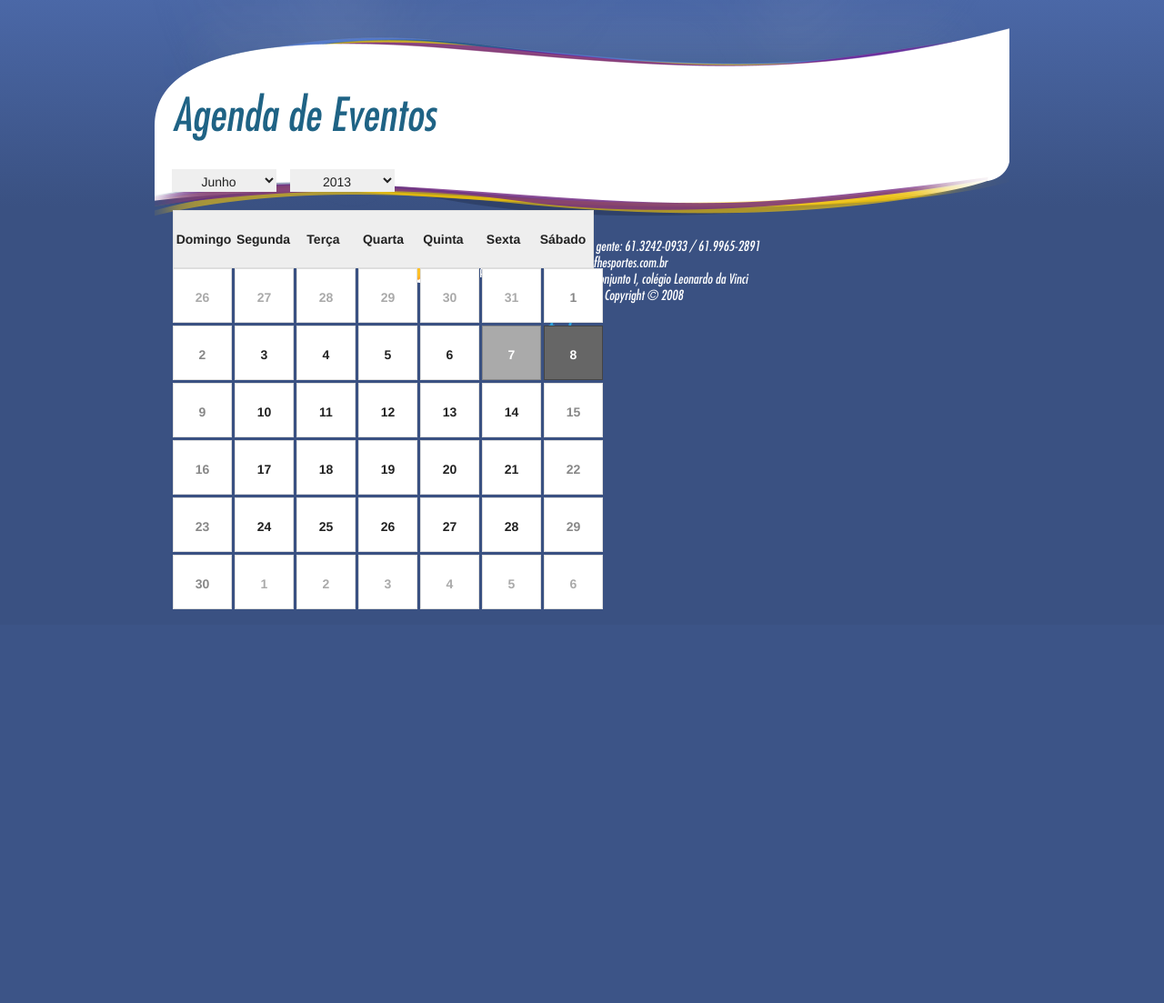
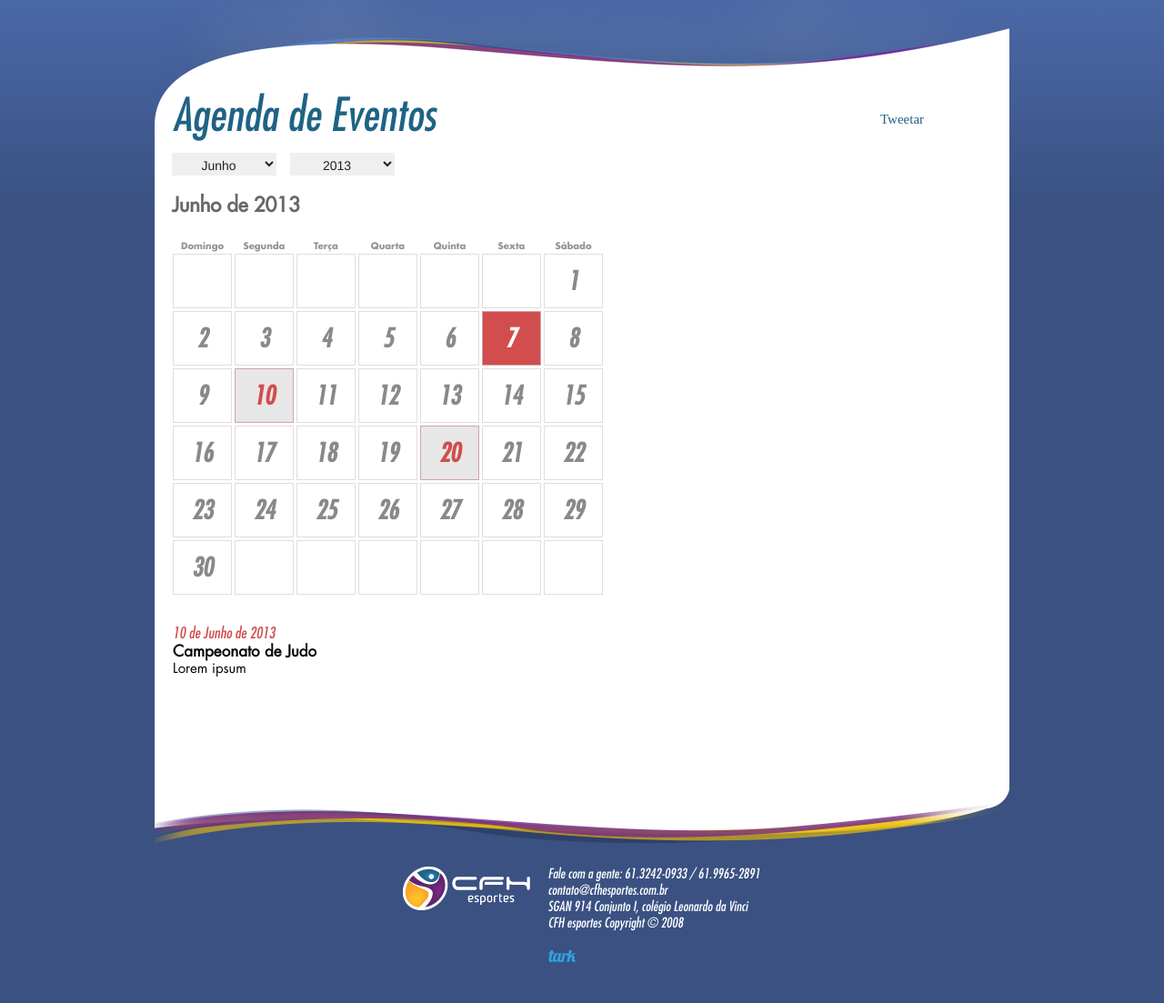
Before and after one commit to danielmouraa/CFH-Esportes, a PHP site: page /agenda_eventos.php in a window 1280 px wide. Shown: the part 113-1216 px from the top of the page at 91% size. Before the commit the page ends 783 px from the top, so only its background shows below. Run offline with PHP 8.4, Linux system fonts and the light colour scheme; some libraries are stand-ins or nearby versions; some web fonts are replaced.

Commit message:
Editando funcionalidade do calendario em agendas_eventos.php

```diff
--- a/agenda_eventos.php
+++ b/agenda_eventos.php
@@ -7,8 +7,11 @@
 			<section class="conteudo">
 				<section class="post page">
 					<article>
-						<h1>Agenda de Eventos</h1>
-						<div id="agenda"></div>
+						<div class="titulo">
+							<h1>Agenda de Eventos</h1>
+							<?php include("inc/share.php"); ?>
+						</div>
+						<div id="calendario"><!-- Adicionado por Javascript --></div>
 					</article>
 					<?php include("inc/sidebar.php"); ?>
 				</section>
--- a/inc/footer.php
+++ b/inc/footer.php
@@ -22,7 +22,7 @@
 				// js.engatilhaModal();
 				js.navAbas();
 				<?php if ($data_page == 'agenda_eventos') { ?>
-				js.agendaEventos();
+				js.calendarioEventos();
 				<?php } ?>
 			})
 		</script>
--- a/scripts/base.js
+++ b/scripts/base.js
@@ -34,40 +34,63 @@ var js =
 	},
 
 	/**
-	 * Ativa o plugin da agenda, e configura datas especiais
+	 * Ativa o plugin da calendario, e configura datas especiais
 	 *
 	 * @return	false
 	 * @author	Daniel Moura
 	*/
-	agendaEventos: function() {
-		$('#agenda').glDatePicker(
+	calendarioEventos: function() {
+		var descricao = '',
+			monthNames = [ 'Janeiro', 'Fevereiro', 'Março', 'Abril', 'Maio', 'Junho', 'Julho', 'Agosto', 'Setembro', 'Outubro', 'Novembro', 'Dezembro' ];
+
+		$('#calendario').glDatePicker(
 		{
 			showAlways: true,
 			cssName: 'flatwhite',
 			prevArrow: '',
 			nextArrow: '',
+
+			// Adiciona os eventos
 			specialDates: [
 				{
-					date: new Date(2013, 0, 8),
-					data: { message: 'Meeting every day 8 of the month' },
+					date: new Date(2013, 0, 20),
+					data: { titulo: 'Campeonato de Lorem Ipsum', descricao: 'Lorem ipsum dolor sit amet, consectetur adipiscing elit. Maecenas mi mi, bibendum non facilisis sit amet, malesuada nec nibh. Vestibulum elementum urna a magna dignissim rhoncus' },
 					repeatMonth: true
 				},
 				{
-					date: new Date(0, 0, 1),
-					data: { message: 'Happy New Year!' },
+					date: new Date(0, 5, 10),
+					data: { titulo: 'Campeonato de Judo', descricao: 'Lorem ipsum' },
 					repeatYear: true
 				},
+				{
+					date: new Date(2013, 6, 12),
+					data: { titulo: 'Campeonato de Karate', descricao: 'Lorem ipsum' },
+				},
 			],
+
+			// Exibe a descrição do evento, em baixo da calendario.
 			onClick: function(target, cell, date, data) {
-				target.val(date.getFullYear() + ' - ' +
-							date.getMonth() + ' - ' +
-							date.getDate());
-
-				if(data != null) {
-					alert(data.message + '\n' + date);
+				if(data != null ) {
+					$('#calendario #descricao-evento').fadeOut( function() {
+						$(this).remove();
+					});
+					descricao = '\
+						<div id="descricao-evento">\
+							<span class="data">'+date.getDate()+' de '+monthNames[date.getMonth()]+' de '+date.getFullYear()+'</span>\
+							<strong class="titulo">'+data.titulo+'</strong>\
+							<p>'+data.descricao+'</p>\
+						</div>';
+						$('#calendario').append(descricao);
+						$('#calendario #descricao-evento').hide().fadeIn();
+				} else {
+					$('#calendario #descricao-evento').fadeOut( function() {
+						$(this).remove();
+					});
 				}
 			}
 		});
+
+		$('#calendario .special').click()
 	}
 
 
--- a/styles/comum.css
+++ b/styles/comum.css
@@ -586,10 +586,11 @@ input.botao_a {
 	width: 358px;
 }
 
-/*Agenda*/
+/*Calendario*/
 
-#agenda {
-	width: 490px;
+#calendario {
+	width: 480px;
+	height: 700px;
 }
 
 /* Image Replacement */
--- a/styles/glDatePicker.css
+++ b/styles/glDatePicker.css
@@ -131,29 +131,28 @@
 
 /* HIDE */
 
+.gldp-flatwhite {
+	position: static !important;
+}
+
 .core.border.monyear {
 	display: none !important;
 }
 
 .gldp-flatwhite .dow {
-	width: 67px !important;
-	height: auto !important;
+	width: 65px !important;
+	height: 20px !important;
+	line-height: 20px !important;
 	cursor: auto !important;
 	text-align: center !important;
+	font-family: 'Futura Bold' !important;
+	font-size: 10px !important;
+	color: #949494 !important;
+	border: none !important;
+	background: none !important;
+	margin-left: 0 !important;
+	margin-right: 3px !important;
 }
-
-/*.core.border.mon,
-.core.border.tue,
-.core.border.wed,
-.core.border.thu,
-.core.border.fri,
-.core.border.sat,
-.core.border.special,
-.core.border.selected {
-	margin: 0 !important;
-	margin-left: 3px !important;
-}
-*/
 
 .core.border.mon,
 .core.border.tue,
@@ -163,23 +162,39 @@
 .core.border.sat,
 .core.border.sun,
 .core.border.special,
+.core.border.today,
 .core.border.selected {
 	width: 65px !important;
 	height: 60px !important;
 	margin-top: 0 !important;
 	margin-left: 3px !important;
 	margin-bottom: 3px !important;
+	color: #898989 !important;
+	font-family: 'Futura CondensedOblique' !important;
+	font-size: 28px !important;
 }
 
-.core.border.sun {
+.core.border.sun,
+.core.border.sun.selected {
 	margin-left: 0 !important;
 }
 
+.core.border.outday {
+	color: #FFF !important;
+	text-indent: -9999em !important;
+	overflow: hidden !important;
+}
 
+.core.border.outday:hover {
+	background: #FFF !important;
+	cursor: auto !important;
+}
 
 .core.border.monyear.title {
+	width: 100% !important;
+	height: 100% !important;
+	line-height: normal !important;
 	cursor: auto !important;
-	width: 100% !important;
 	display: block !important;
 	border: none !important;
 	background: none !important;
@@ -196,6 +211,62 @@
 	padding-top: 3px;
 }
 
+.gldp-flatwhite .monyear strong {
+	margin: 20px 0;
+	display: block;
+	color: #686868;
+	font-size: 22px;
+	font-family: 'Futura Medium';
+}
+
 .gldp-flatwhite .monyear span {
 	display: none;
 }
+
+.core.border.selected {
+	color: #FFF !important;
+}
+
+.core.border.selected:hover {
+	background: #aaa !important;
+}
+
+.core.border.special {
+	background: #e7e7e7 !important;
+	color: #d24d4d !important;
+	border-color: #d4a4a4 !important;
+}
+
+.core.border.special.outday {
+	background: #FFF !important;
+	border-color: #dedede !important;
+}
+
+.core.border.today,
+.core.border.today:hover {
+	background: #d24d4d !important;
+	color: #FFF !important;
+	border-color: #d4a4a4 !important;
+}
+
+#descricao-evento {
+	margin-top: 30px;
+	float: left;
+	clear: both;
+}
+
+#descricao-evento .data {
+	font-size: 17px;
+	color: #d24d4d;
+	display: block;
+	clear: both;
+}
+
+#descricao-evento strong.titulo {
+	font-size: 17px;
+	display: block;
+}
+
+#descricao-evento p {
+	font-size: 15px;
+}
```
Also changed, not shown: scripts/plugins/glDatePicker.js.
